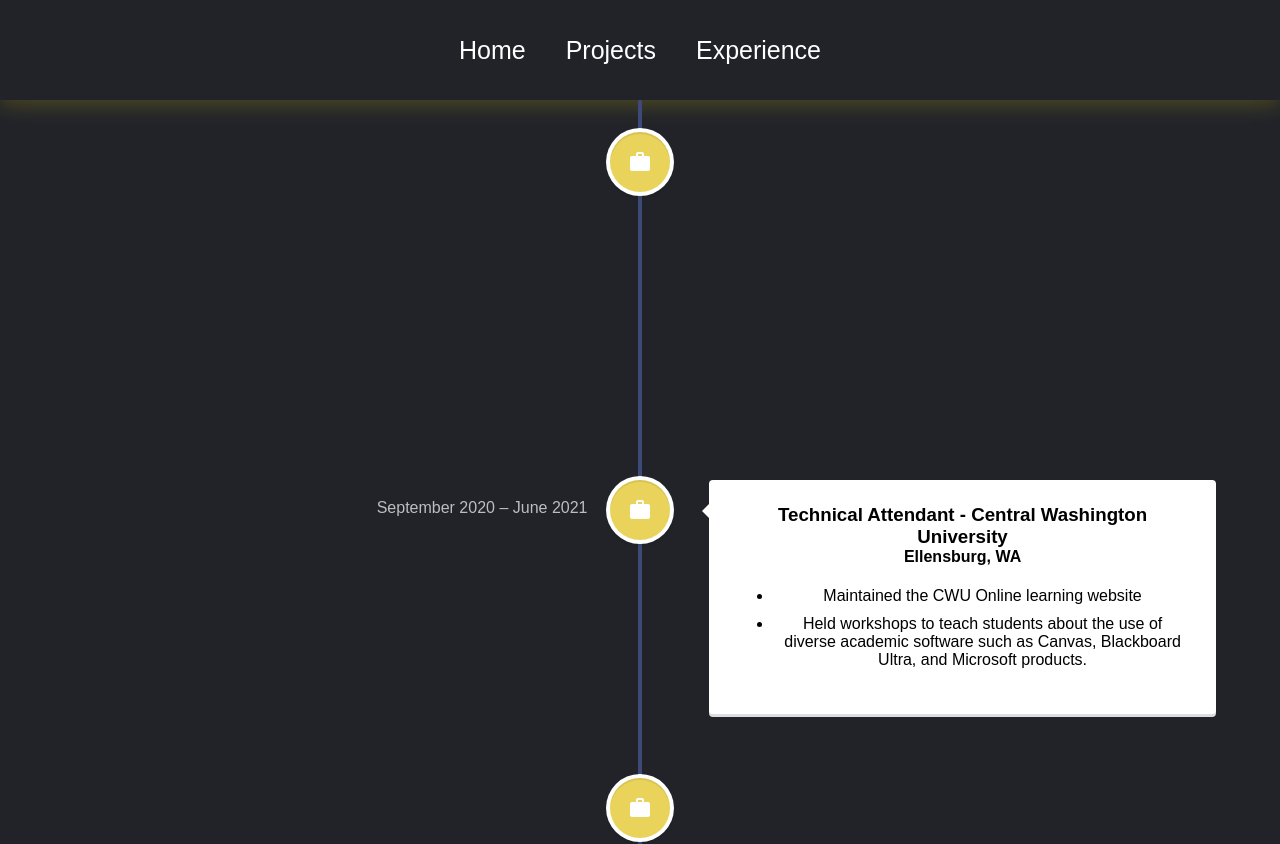
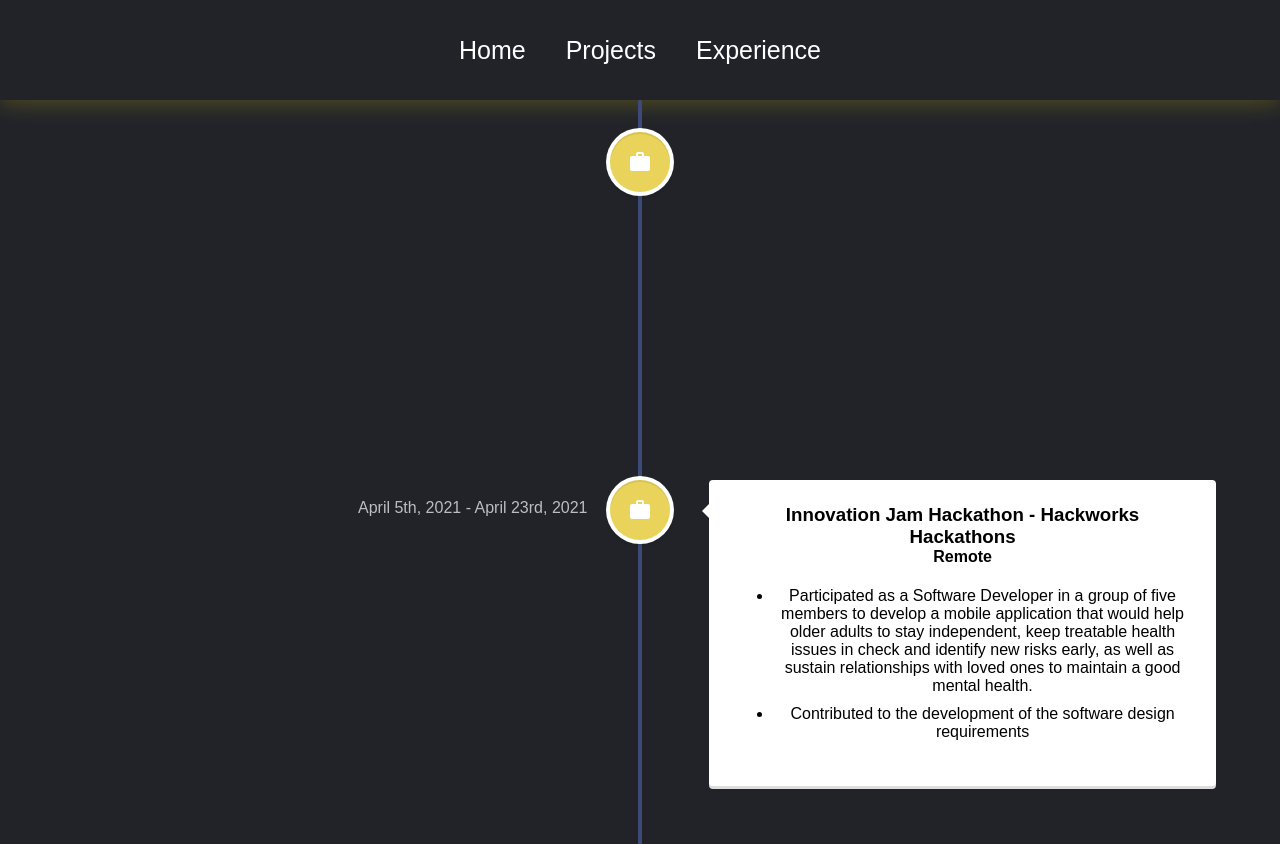
Before and after one commit to JulioSEspinola/Portfolio-2.0, a React (Create React App) app in the folder portfolio/: page /experience in a window 1280 px wide. Shown: the top 844 px of the page. Built offline with nearby package versions, Linux system fonts and the light colour scheme.

Commit message:
deploy gh-page

```diff
--- a/portfolio/src/pages/Experience.js
+++ b/portfolio/src/pages/Experience.js
@@ -36,7 +36,7 @@
          </ul>
         </VerticalTimelineElement>
 
-        {/* <VerticalTimelineElement
+        <VerticalTimelineElement
           className="vertical-timeline-element--work"
           dateClassName={ "date-color"}
           date='April 5th, 2021 - April 23rd, 2021'
@@ -61,7 +61,7 @@
               Contributed to the development of the software design requirements
             </li>
           </ul>
-        </VerticalTimelineElement> */}
+        </VerticalTimelineElement>
         <VerticalTimelineElement
           className="vertical-timeline-element--work"
           dateClassName={ "date-color"}
```
